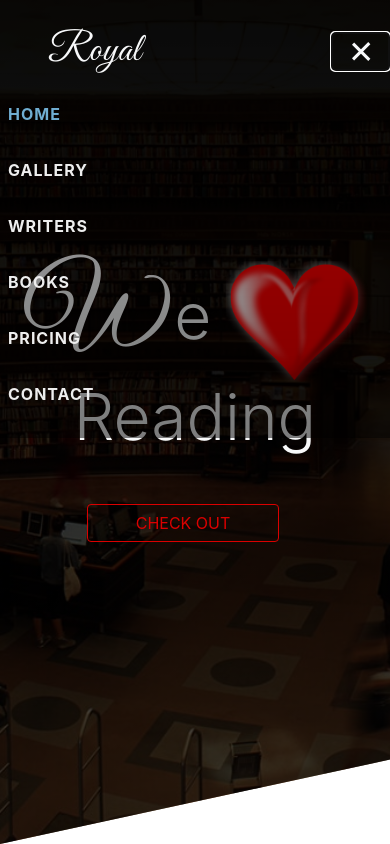
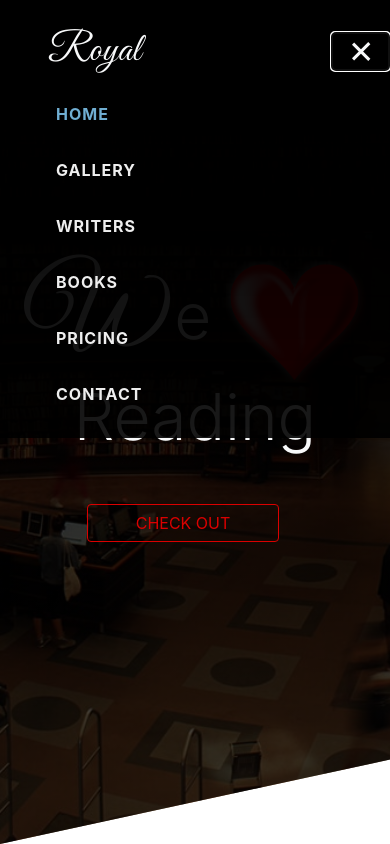
Before and after one commit to BorhanUddinBhuiyan/presentation, a plain HTML site: page index.html in a window 390 px wide. Both pictures are taken after a click on the button 360 px from the left and 51 px from the top of the page. Shown: the top 844 px of the page. Drawn offline with nearby package versions, Linux system fonts and the light colour scheme.

Commit message:
Add files via upload

```diff
--- a/css/style.css
+++ b/css/style.css
@@ -16,11 +16,6 @@ body{
   text-decoration: none;
   text-transform: capitalize;
 }
-.logo:hover{
-  color: #fff;
-  text-decoration:none;
-}
-
 .menu-item {
   font-size: 16px;
   letter-spacing: 1px;
@@ -42,7 +37,9 @@ body{
   margin: 5px;
   transition: all .4s;
 }
-
+.nav-menu2{
+  background: linear-gradient(rgba(0, 0, 0, .98), rgba(0, 0, 0, .9));
+}
 .change .line1 {
   transform: rotate(-45deg) translate(-5px, 6px);
 }
--- a/index.html
+++ b/index.html
@@ -41,7 +41,7 @@
         <div class="bg-light line line3"></div>
       </button>
       <div class="collapse navbar-collapse justify-content-end text-uppercase font-weight-bold" id="myNavbar">
-        <ul class="navbar-nav">
+        <ul class="navbar-nav pl-5">
           <li class="nav-item">
             <a href="index.html" class="nav-link m-2 menu-item nav-active">Home</a>
           </li>
--- a/js/script.js
+++ b/js/script.js
@@ -3,7 +3,9 @@ new WOW().init();
 $(document).ready(function () {
   // navbar
   $('.nav-button').click(function() {
+    $('.nav-menu').toggleClass('nav-menu2');
     $('.nav-button').toggleClass('change');
+
   });
 
   $(window).scroll(function() {
```
